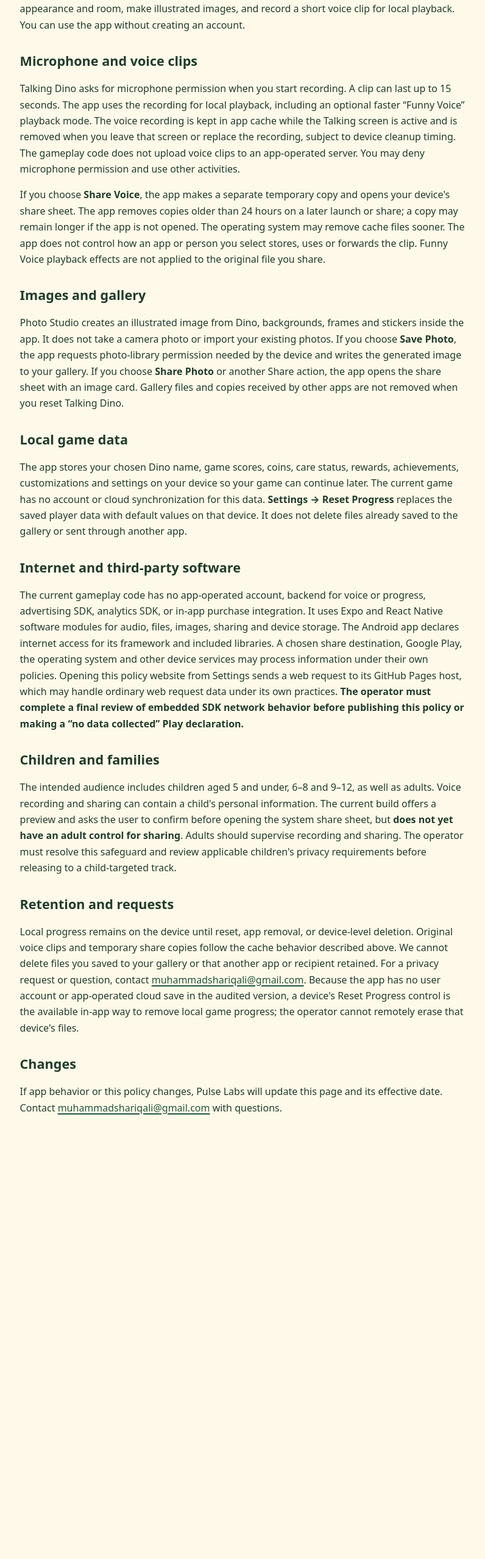
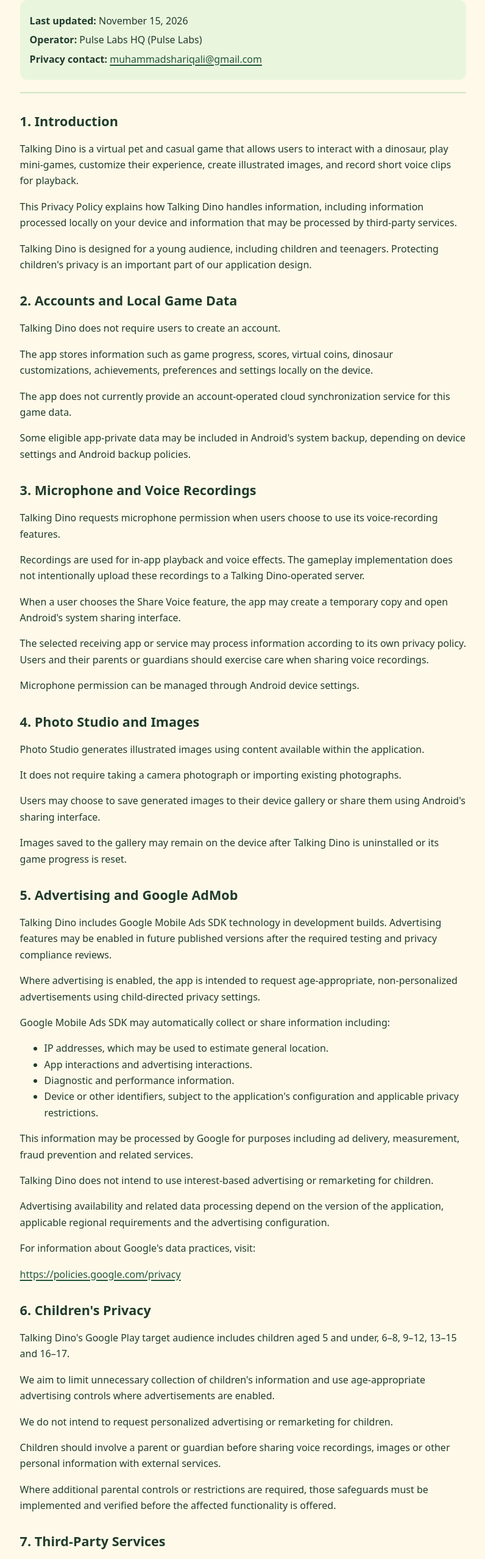
Before and after one commit to shariq619/talking-dino-privacy, a plain HTML site: page index.html in a window 1280 px wide. Shown: the part 127-2684 px from the top of the page at 61% size, without its empty margins (241-1037 px from the left). Before the commit the page ends 2037 px from the top, so only its background shows below. Drawn offline with Linux system fonts and the light colour scheme.

Commit message:
Enhance privacy policy page with meta description and styles
Added a privacy policy meta description and updated styles for better accessibility and layout.

```diff
--- a/index.html
+++ b/index.html
@@ -4,36 +4,140 @@
   <meta charset="utf-8">
   <meta name="viewport" content="width=device-width, initial-scale=1">
   <meta name="color-scheme" content="light">
+  <meta name="description" content="Privacy Policy for Talking Dino by Pulse Labs HQ, including local game data, voice recordings, images, advertising, and children's privacy.">
   <title>Talking Dino Privacy Policy</title>
   <style>
     :root { color-scheme: light; font-family: system-ui, -apple-system, "Segoe UI", sans-serif; line-height: 1.65; color: #203c2c; background: #fff9e9; }
     * { box-sizing: border-box; }
     body { margin: 0; }
-    a { color: #22563b; text-decoration-thickness: .12em; text-underline-offset: .18em; }
+    a { color: #22563b; text-decoration-thickness: .12em; text-underline-offset: .18em; overflow-wrap: anywhere; }
     a:focus-visible { outline: 3px solid #b45735; outline-offset: 3px; }
-    .skip { position: absolute; top: -4rem; left: 1rem; padding: .65rem; background: #fff; }
+    .skip { position: absolute; top: -4rem; left: 1rem; padding: .65rem; background: #fff; z-index: 1; }
     .skip:focus { top: 1rem; }
     main { max-width: 48rem; margin: auto; padding: 1.5rem 1.1rem 4rem; }
-    header { border-bottom: 2px solid #cee6bd; margin-bottom: 2rem; }
-    h1 { font-size: clamp(2rem, 6vw, 3rem); line-height: 1.15; }
+    header { border-bottom: 2px solid #cee6bd; padding-bottom: 1.25rem; margin-bottom: 2rem; }
+    h1 { font-size: clamp(2rem, 6vw, 3rem); line-height: 1.15; margin-bottom: 1rem; }
     h2 { font-size: 1.35rem; line-height: 1.3; margin-top: 2rem; }
     p, li { font-size: 1rem; }
     .meta { padding: 1rem; border-radius: .75rem; background: #eaf5de; }
-    .draft { padding: .8rem 1rem; border-left: 5px solid #985039; background: #fff0eb; }
+    .meta p { margin: .3rem 0; }
     @media (prefers-reduced-motion: reduce) { *, *::before, *::after { scroll-behavior: auto !important; } }
   </style>
 </head>
 <body>
   <a class="skip" href="#main">Skip to privacy policy</a>
   <main id="main">
-    <section aria-labelledby="about"><h2 id="about">What Talking Dino does</h2><p>Talking Dino is a virtual pet game. You can care for Dino, play mini-games, customize its appearance and room, make illustrated images, and record a short voice clip for local playback. You can use the app without creating an account.</p></section>
-    <section aria-labelledby="voice"><h2 id="voice">Microphone and voice clips</h2><p>Talking Dino asks for microphone permission when you start recording. A clip can last up to 15 seconds. The app uses the recording for local playback, including an optional faster “Funny Voice” playback mode. The voice recording is kept in app cache while the Talking screen is active and is removed when you leave that screen or replace the recording, subject to device cleanup timing. The gameplay code does not upload voice clips to an app-operated server. You may deny microphone permission and use other activities.</p><p>If you choose <strong>Share Voice</strong>, the app makes a separate temporary copy and opens your device's share sheet. The app removes copies older than 24 hours on a later launch or share; a copy may remain longer if the app is not opened. The operating system may remove cache files sooner. The app does not control how an app or person you select stores, uses or forwards the clip. Funny Voice playback effects are not applied to the original file you share.</p></section>
-    <section aria-labelledby="images"><h2 id="images">Images and gallery</h2><p>Photo Studio creates an illustrated image from Dino, backgrounds, frames and stickers inside the app. It does not take a camera photo or import your existing photos. If you choose <strong>Save Photo</strong>, the app requests photo-library permission needed by the device and writes the generated image to your gallery. If you choose <strong>Share Photo</strong> or another Share action, the app opens the share sheet with an image card. Gallery files and copies received by other apps are not removed when you reset Talking Dino.</p></section>
-    <section aria-labelledby="local"><h2 id="local">Local game data</h2><p>The app stores your chosen Dino name, game scores, coins, care status, rewards, achievements, customizations and settings on your device so your game can continue later. The current game has no account or cloud synchronization for this data. <strong>Settings → Reset Progress</strong> replaces the saved player data with default values on that device. It does not delete files already saved to the gallery or sent through another app.</p></section>
-    <section aria-labelledby="services"><h2 id="services">Internet and third-party software</h2><p>The current gameplay code has no app-operated account, backend for voice or progress, advertising SDK, analytics SDK, or in-app purchase integration. It uses Expo and React Native software modules for audio, files, images, sharing and device storage. The Android app declares internet access for its framework and included libraries. A chosen share destination, Google Play, the operating system and other device services may process information under their own policies. Opening this policy website from Settings sends a web request to its GitHub Pages host, which may handle ordinary web request data under its own practices. <strong>The operator must complete a final review of embedded SDK network behavior before publishing this policy or making a “no data collected” Play declaration.</strong></p></section>
-    <section aria-labelledby="children"><h2 id="children">Children and families</h2><p>The intended audience includes children aged 5 and under, 6–8 and 9–12, as well as adults. Voice recording and sharing can contain a child's personal information. The current build offers a preview and asks the user to confirm before opening the system share sheet, but <strong>does not yet have an adult control for sharing</strong>. Adults should supervise recording and sharing. The operator must resolve this safeguard and review applicable children's privacy requirements before releasing to a child-targeted track.</p></section>
-    <section aria-labelledby="retention"><h2 id="retention">Retention and requests</h2><p>Local progress remains on the device until reset, app removal, or device-level deletion. Original voice clips and temporary share copies follow the cache behavior described above. We cannot delete files you saved to your gallery or that another app or recipient retained. For a privacy request or question, contact <a href="mailto:muhammadshariqali@gmail.com">muhammadshariqali@gmail.com</a>. Because the app has no user account or app-operated cloud save in the audited version, a device's Reset Progress control is the available in-app way to remove local game progress; the operator cannot remotely erase that device's files.</p></section>
-    <section aria-labelledby="changes"><h2 id="changes">Changes</h2><p>If app behavior or this policy changes, Pulse Labs will update this page and its effective date. Contact <a href="mailto:muhammadshariqali@gmail.com">muhammadshariqali@gmail.com</a> with questions.</p></section>
+    <header>
+      <h1>Talking Dino Privacy Policy</h1>
+      <div class="meta">
+        <p><strong>Last updated:</strong> <time datetime="2026-11-15">November 15, 2026</time></p>
+        <p><strong>Operator:</strong> Pulse Labs HQ (Pulse Labs)</p>
+        <p><strong>Privacy contact:</strong> <a href="mailto:muhammadshariqali@gmail.com">muhammadshariqali@gmail.com</a></p>
+      </div>
+    </header>
+
+    <section aria-labelledby="introduction">
+      <h2 id="introduction">1. Introduction</h2>
+      <p>Talking Dino is a virtual pet and casual game that allows users to interact with a dinosaur, play mini-games, customize their experience, create illustrated images, and record short voice clips for playback.</p>
+      <p>This Privacy Policy explains how Talking Dino handles information, including information processed locally on your device and information that may be processed by third-party services.</p>
+      <p>Talking Dino is designed for a young audience, including children and teenagers. Protecting children's privacy is an important part of our application design.</p>
+    </section>
+
+    <section aria-labelledby="accounts">
+      <h2 id="accounts">2. Accounts and Local Game Data</h2>
+      <p>Talking Dino does not require users to create an account.</p>
+      <p>The app stores information such as game progress, scores, virtual coins, dinosaur customizations, achievements, preferences and settings locally on the device.</p>
+      <p>The app does not currently provide an account-operated cloud synchronization service for this game data.</p>
+      <p>Some eligible app-private data may be included in Android's system backup, depending on device settings and Android backup policies.</p>
+    </section>
+
+    <section aria-labelledby="microphone">
+      <h2 id="microphone">3. Microphone and Voice Recordings</h2>
+      <p>Talking Dino requests microphone permission when users choose to use its voice-recording features.</p>
+      <p>Recordings are used for in-app playback and voice effects. The gameplay implementation does not intentionally upload these recordings to a Talking Dino-operated server.</p>
+      <p>When a user chooses the Share Voice feature, the app may create a temporary copy and open Android's system sharing interface.</p>
+      <p>The selected receiving app or service may process information according to its own privacy policy. Users and their parents or guardians should exercise care when sharing voice recordings.</p>
+      <p>Microphone permission can be managed through Android device settings.</p>
+    </section>
+
+    <section aria-labelledby="images">
+      <h2 id="images">4. Photo Studio and Images</h2>
+      <p>Photo Studio generates illustrated images using content available within the application.</p>
+      <p>It does not require taking a camera photograph or importing existing photographs.</p>
+      <p>Users may choose to save generated images to their device gallery or share them using Android's sharing interface.</p>
+      <p>Images saved to the gallery may remain on the device after Talking Dino is uninstalled or its game progress is reset.</p>
+    </section>
+
+    <section aria-labelledby="advertising">
+      <h2 id="advertising">5. Advertising and Google AdMob</h2>
+      <p>Talking Dino includes Google Mobile Ads SDK technology in development builds. Advertising features may be enabled in future published versions after the required testing and privacy compliance reviews.</p>
+      <p>Where advertising is enabled, the app is intended to request age-appropriate, non-personalized advertisements using child-directed privacy settings.</p>
+      <p>Google Mobile Ads SDK may automatically collect or share information including:</p>
+      <ul>
+        <li>IP addresses, which may be used to estimate general location.</li>
+        <li>App interactions and advertising interactions.</li>
+        <li>Diagnostic and performance information.</li>
+        <li>Device or other identifiers, subject to the application's configuration and applicable privacy restrictions.</li>
+      </ul>
+      <p>This information may be processed by Google for purposes including ad delivery, measurement, fraud prevention and related services.</p>
+      <p>Talking Dino does not intend to use interest-based advertising or remarketing for children.</p>
+      <p>Advertising availability and related data processing depend on the version of the application, applicable regional requirements and the advertising configuration.</p>
+      <p>For information about Google's data practices, visit:</p>
+      <p><a href="https://policies.google.com/privacy">https://policies.google.com/privacy</a></p>
+    </section>
+
+    <section aria-labelledby="children">
+      <h2 id="children">6. Children's Privacy</h2>
+      <p>Talking Dino's Google Play target audience includes children aged 5 and under, 6–8, 9–12, 13–15 and 16–17.</p>
+      <p>We aim to limit unnecessary collection of children's information and use age-appropriate advertising controls where advertisements are enabled.</p>
+      <p>We do not intend to request personalized advertising or remarketing for children.</p>
+      <p>Children should involve a parent or guardian before sharing voice recordings, images or other personal information with external services.</p>
+      <p>Where additional parental controls or restrictions are required, those safeguards must be implemented and verified before the affected functionality is offered.</p>
+    </section>
+
+    <section aria-labelledby="third-parties">
+      <h2 id="third-parties">7. Third-Party Services</h2>
+      <p>Talking Dino uses Android, Expo and React Native technologies and may include Google Mobile Ads and Google User Messaging Platform services in applicable builds.</p>
+      <p>These services may process technical information according to their functionality, configuration and privacy policies.</p>
+      <p>The presence and activity of third-party services may differ between development and publicly released versions.</p>
+    </section>
+
+    <section aria-labelledby="retention">
+      <h2 id="retention">8. Data Retention and Deletion</h2>
+      <p>Local game information generally remains on the device until it is reset, removed through application storage controls, or deleted as part of uninstalling the app, subject to Android backup and restore behavior.</p>
+      <p>Temporary voice files may be removed during application cleanup or when Android clears cached storage.</p>
+      <p>Files saved to the user's gallery or shared with another application are not necessarily deleted when Talking Dino's local data is removed.</p>
+      <p>For privacy questions or requests relating to the application, contact the operator using the email address below.</p>
+    </section>
+
+    <section aria-labelledby="security">
+      <h2 id="security">9. Security</h2>
+      <p>We aim to use appropriate technical controls to protect the application's information.</p>
+      <p>No electronic storage or data transmission system can be guaranteed completely secure.</p>
+      <p>Third-party service data handling and encryption practices are also governed by those services' implementations and policies.</p>
+    </section>
+
+    <section aria-labelledby="choices">
+      <h2 id="choices">10. Privacy Choices</h2>
+      <p>Users may manage microphone permissions through Android settings.</p>
+      <p>Where required and supported, additional advertising privacy choices may be made available through the application's Data &amp; Privacy screen.</p>
+      <p>The availability of these controls depends on applicable requirements and the published application version.</p>
+      <p>Parents and guardians may contact the operator with questions about children's privacy.</p>
+    </section>
+
+    <section aria-labelledby="updates">
+      <h2 id="updates">11. Policy Updates</h2>
+      <p>This Privacy Policy may be updated when Talking Dino's features, advertising configuration, data practices or applicable requirements change.</p>
+      <p>The updated policy will be published on this page with a revised date.</p>
+    </section>
+
+    <section aria-labelledby="contact">
+      <h2 id="contact">12. Contact</h2>
+      <p><strong>Pulse Labs HQ (Pulse Labs)</strong></p>
+      <p>Email: <a href="mailto:muhammadshariqali@gmail.com">muhammadshariqali@gmail.com</a></p>
+      <p>Privacy Policy URL:</p>
+      <p><a href="https://shariq619.github.io/talking-dino-privacy/">https://shariq619.github.io/talking-dino-privacy/</a></p>
+    </section>
   </main>
 </body>
 </html>
```
